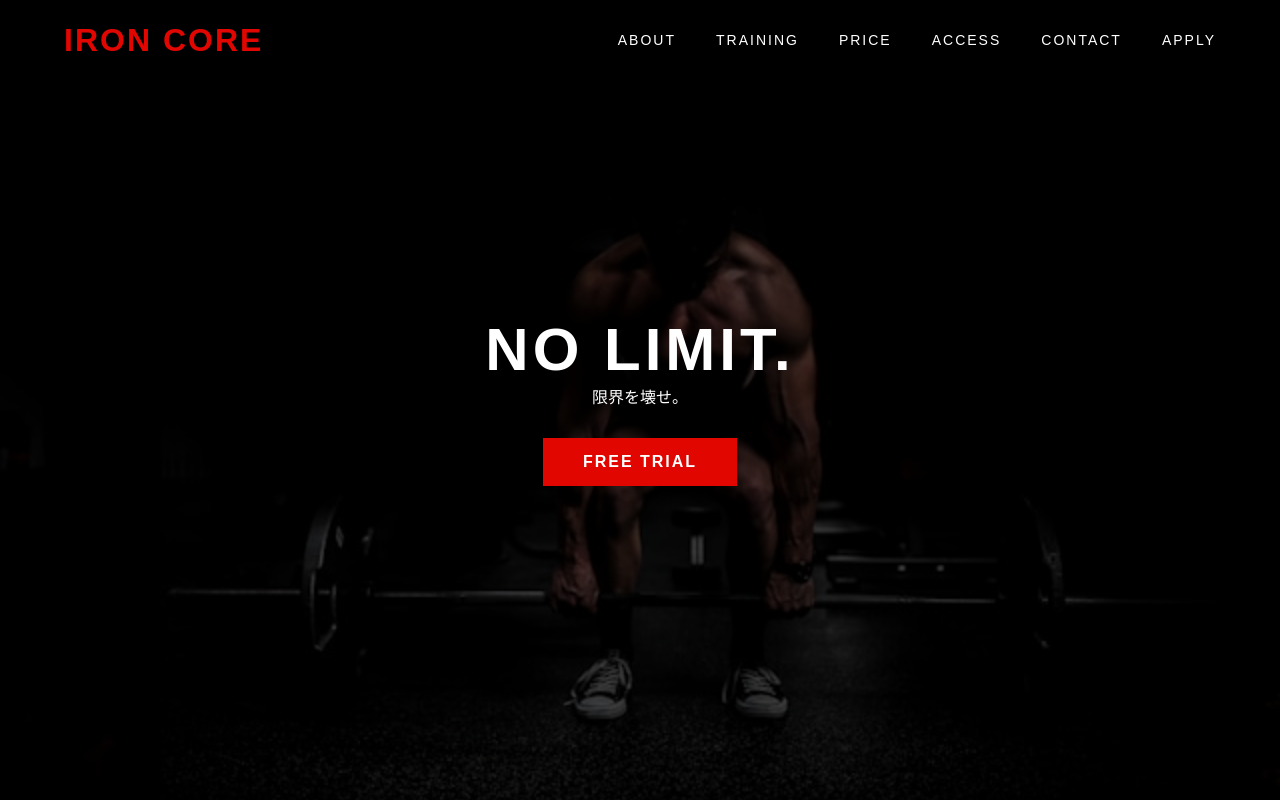
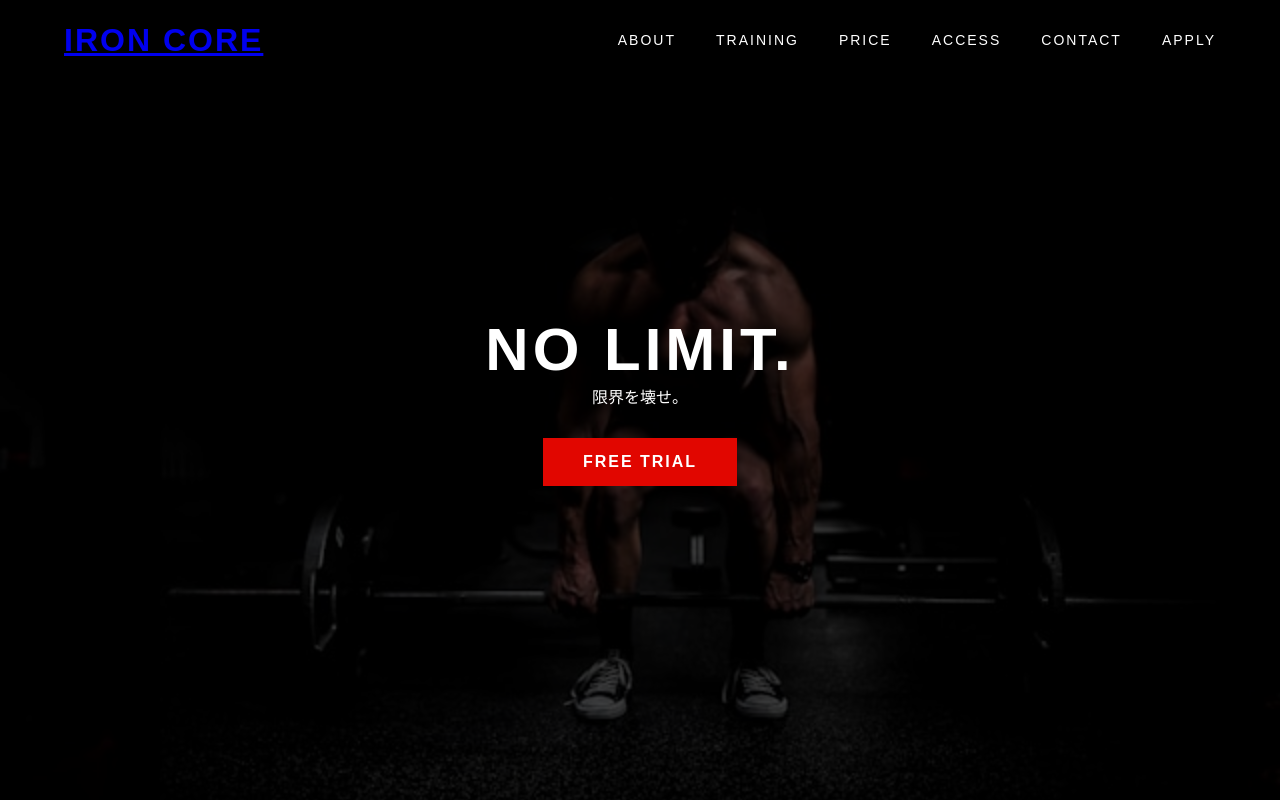
Before and after one commit to kiravi-design-lab/iron-core, a plain HTML site: page index.html in a window 1280 px wide. Shown: the top 800 px of the page. Drawn offline with Linux system fonts and the light colour scheme.

Commit message:
Update index.html

```diff
--- a/index.html
+++ b/index.html
@@ -11,7 +11,8 @@
 
 <header class="header">
   <div class="container nav">
-    <h1 class="logo">IRON CORE</h1>
+
+    <h1 class="logo"><a href="#">IRON CORE</a></h1>
 
     <div class="hamburger" id="hamburger">
       <span></span><span></span><span></span>
```
